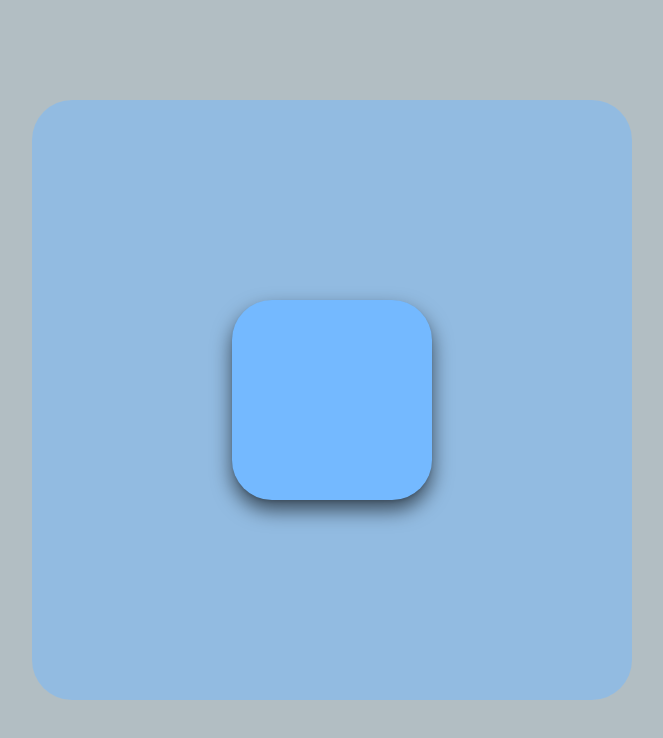
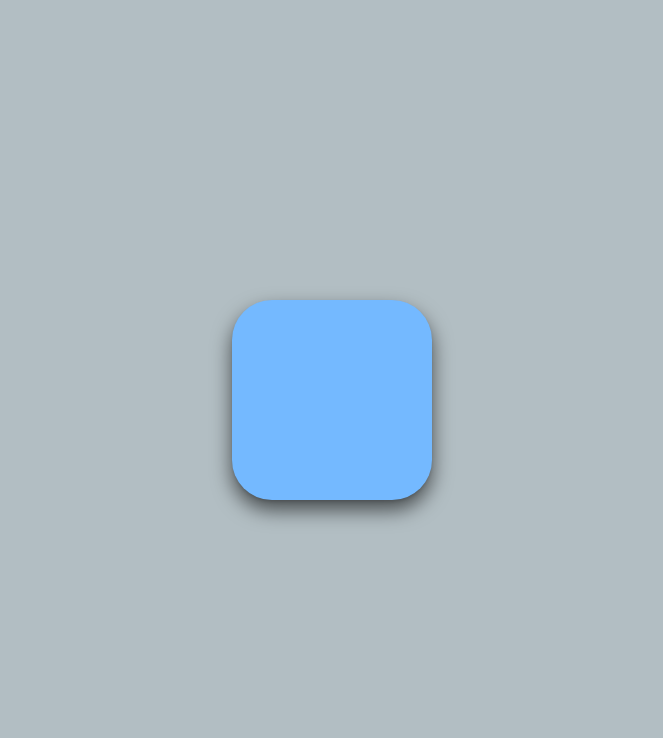
Before and after one commit to JHKIMS/Framer-Motion-Practice, a React (Create React App) app: page / in a window 1280 px wide. Shown: the top 738 px of the page, without its empty margins (308-971 px from the left). Built offline with nearby package versions, Linux system fonts and the light colour scheme.

Commit message:
Framer-motion: MotionValue-x값 추적하기

```diff
--- a/src/App.tsx
+++ b/src/App.tsx
@@ -1,5 +1,5 @@
-import { motion } from "framer-motion";
-import { useRef } from "react";
+import { motion, useMotionValue, useMotionValueEvent } from "framer-motion";
+import { useEffect, useRef } from "react";
 import styled from "styled-components";
 
 const Wrapper = styled.div`
@@ -9,15 +9,7 @@ const Wrapper = styled.div`
   justify-content: center;
   align-items: center;
 `;
-const BiggerBox = styled.div`
-  width: 600px;
-  height: 600px;
-  background-color: rgba(116, 185, 255, 0.5);
-  border-radius: 40px;
-  display: flex;
-  justify-content: center;
-  align-items: center;
-`;
+
 const Box = styled(motion.div)`
   width: 200px;
   height: 200px;
@@ -26,28 +18,16 @@ const Box = styled(motion.div)`
   box-shadow: 0 2px 3px rgba(0, 0, 0, 0.1), 0 10px 20px rgba(0, 0, 0, 0.6);
 `;
 
-const boxVariants = {
-  hover: { scale: 1.5, rotateZ: 90 },
-  click: { scale: 1, borderRadius: "100px" },
-  drag: { backgroundColor: "rgba(129, 236, 236,1.0)", transition: { duration: 5 } },
-};
+const boxVariants = {};
 
 function App() {
-  const biggerBoxRef= useRef<HTMLDivElement>(null);
+  const x = useMotionValue(0);
+  useMotionValueEvent(x, "change", (xValue) => {
+    console.log(xValue);
+  });
   return (
     <Wrapper>
-      <BiggerBox ref={biggerBoxRef}>
-        <Box
-          drag
-          dragSnapToOrigin
-          dragElastic={0.8}
-          dragConstraints={biggerBoxRef}
-          variants={boxVariants}
-          whileDrag="drag"
-          whileHover="hover"
-          whileTap="click"
-        />
-      </BiggerBox>
+      <Box style={{ x }} drag="x" dragSnapToOrigin />
     </Wrapper>
   );
 }
```
